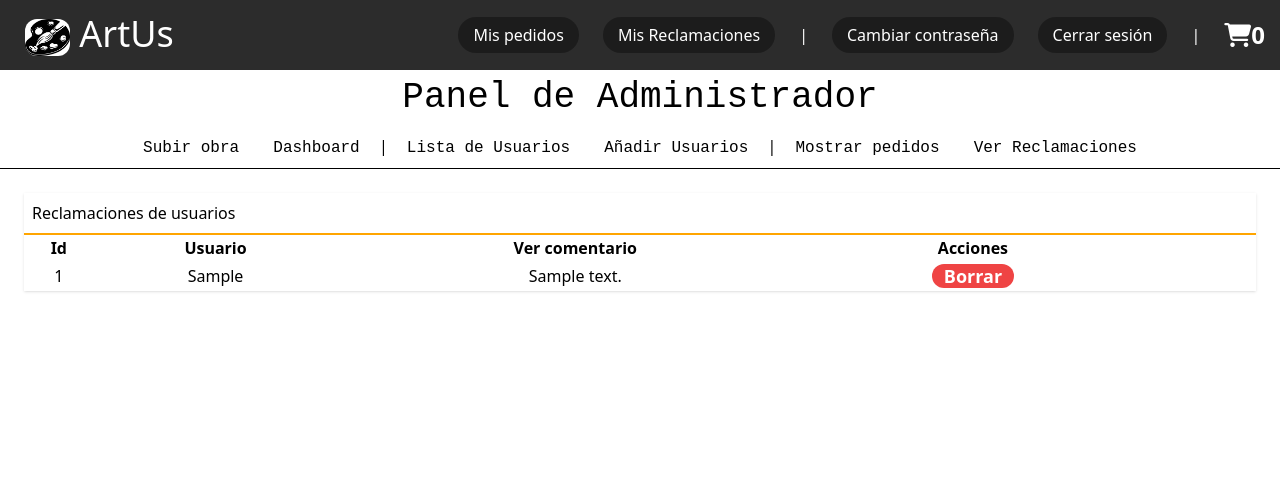
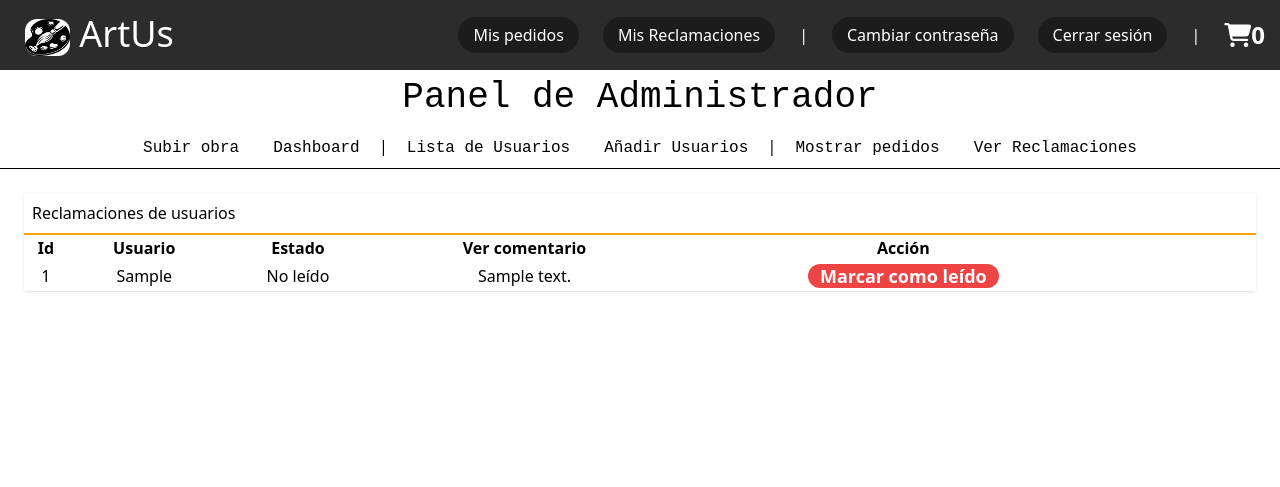
Before and after one commit to Yuuta094/PGPI-G2.12, a Django app: page /manage-feedback/ in a window 1280 px wide. Shown: the top 487 px of the page. Run offline with Django 4.2, Linux system fonts and the light colour scheme; a user stored in the database is signed in; data comes from the database, SQL or seed files in the repository; tables that the repository leaves empty hold one stand-in row (values such as "Sample post"); some libraries are stand-ins or nearby versions.

Commit message:
fix: Gestión de incidencias del administrador

```diff
--- a/ArtUs/proyect/models.py
+++ b/ArtUs/proyect/models.py
@@ -69,11 +69,14 @@ class Order_Detail(models.Model):
         return self.order.customer + ' - ' + self.product.name + ' - ' + str(self.cant) + ' - ' + str(self.order.created)
 
 
+status = ((1, "No leído"), (2, "Leído"))
+
 class Feedback(models.Model):
     customer = models.CharField(max_length=200, null=True, blank=True)
     order = models.ForeignKey(Order, on_delete= models.CASCADE)
     message = models.TextField(null=True, blank=True)
     created = models.DateTimeField(auto_now_add=True)
+    status = models.IntegerField(choices=status, default=1)
 
     def __str__(self):
         return self.created.strftime('%b %e %Y %H:%M:%S')
--- a/ArtUs/proyect/templates/feedBack/manage-feedback.html
+++ b/ArtUs/proyect/templates/feedBack/manage-feedback.html
@@ -14,8 +14,9 @@
                 <tr>
                     <th>Id</th>
                     <th>Usuario</th>
+                    <th>Estado</th>
                     <th>Ver comentario</th>
-                    <th>Acciones</th>
+                    <th>Acción</th>
                 </tr>
                 </thead>
                 <tbody>
@@ -23,10 +24,10 @@
                 <tr class='border-black'id="row-{{forloop.counter}}">
                     <td style="text-align: center">{{i.id}}</td>
                     <td style="text-align: center">{{i.customer}}</td>
+                    <td style="text-align: center">{{i.get_status_display}}</td>
                     <td style="text-align: center">{{i.message}}</td>
                     <td style="text-align: center">
-                        <a href="/delete-feedback/{{i.id}}/" class="px-3 py-0.4 text-lg font-semibold bg-red-500 text-white rounded-xl hover:bg-teal-700"
-                            onclick="return confirm('¿Estás seguro/a?')">Borrar</a></td>
+                        <a href="/delete-feedback/{{i.id}}/" class="px-3 py-0.4 text-lg font-semibold bg-red-500 text-white rounded-xl hover:bg-teal-700">Marcar como leído</a></td>
                 </tr>
                 {% endfor %}
                 </tbody>
--- a/ArtUs/proyect/templates/feedBack/my-feedbacks.html
+++ b/ArtUs/proyect/templates/feedBack/my-feedbacks.html
@@ -21,6 +21,7 @@
                         <th>Fecha</th>
                         <th>Pedido</th>
                         <th>Comentario</th>
+                        <th>Estado</th>
                     </tr>
                     </thead>
                     <tbody>
@@ -30,6 +31,7 @@
                         <td style="text-align: center">{{i.created}}</td>
                         <td style="text-align: center">{{i.order.id}}</td>
                         <td style="text-align: center">{{i.message}}</td>
+                        <td style="text-align: center">{{i.status_display}}</td>
                     </tr>
                     {% endfor %}
                     </tbody>
--- a/ArtUs/proyect/templates/order/userOrderTrack.html
+++ b/ArtUs/proyect/templates/order/userOrderTrack.html
@@ -38,7 +38,7 @@
                                 {% if request.user.is_authenticated %}
                                     <a href="{% url 'proyect:my-order' %}" class="boton-cabezera">Volver a mis pedidos</a>
                                     {% if request.user.is_staff %}
-                                      <a href="{% url 'proyect:edit_state_order' order.id %}" class="boton-cabezera w-full">Cambiar estado del pepido</a>
+                                      <a href="{% url 'proyect:edit_state_order' order.id %}" class="boton-cabezera w-full">Cambiar estado del pedido</a>
                                     {% endif %}
                                 {% else %}
 
--- a/ArtUs/proyect/templates/shoppingCart/shoppincartdetail.html
+++ b/ArtUs/proyect/templates/shoppingCart/shoppincartdetail.html
@@ -190,7 +190,7 @@
                 </div>
             </div>
 
-            <h1>---------------------------------------------------------------</h1>
+            <h1>----------------------------------------------------------</h1>
 
             <div class="mt-4">
               <h2 class="text-xl font-bold">Paypal:</h2>
--- a/ArtUs/proyect/urls.py
+++ b/ArtUs/proyect/urls.py
@@ -59,7 +59,7 @@ urlpatterns = [
     path('my-feedbacks/', views.my_feedbacks, name="my-feedbacks"),
     path('manage-feedback/', views.manage_feedback, name="manage-feedback"),
     path('user-feedback/<int:order_id>/', views.user_feedback, name="user-feedback"),
-    path('delete-feedback/<int:pid>/', views.delete_feedback, name="delete_feedback"),
+    path('read-feedback/<int:pid>/', views.read_feedback, name="read_feedback"),
 #Pago
     path('paymentComplete/',views.paymentComplete,name='paymentComplete'),
 
--- a/ArtUs/proyect/views.py
+++ b/ArtUs/proyect/views.py
@@ -543,7 +543,7 @@ def user_feedback(request, order_id):
     customer = request.user
     order = Order.objects.get(id=order_id)
     if request.method == "POST":
-        Feedback.objects.create(customer=request.user, order=order, message=request.POST['feedback'])
+        Feedback.objects.create(customer=request.user, order=order, message=request.POST['feedback'], status=1)
     return render(request, "feedBack/feedback-form.html", locals())
 
 
@@ -558,7 +558,8 @@ def manage_feedback(request):
     return render(request, 'feedBack/manage-feedback.html', locals())
 
 
-def delete_feedback(request, pid):
+def read_feedback(request, pid):
     feedback = Feedback.objects.get(id=pid)
-    feedback.delete()
+    feedback.status = 2
+    feedback.save()
     return redirect('/manage-feedback/')
```
